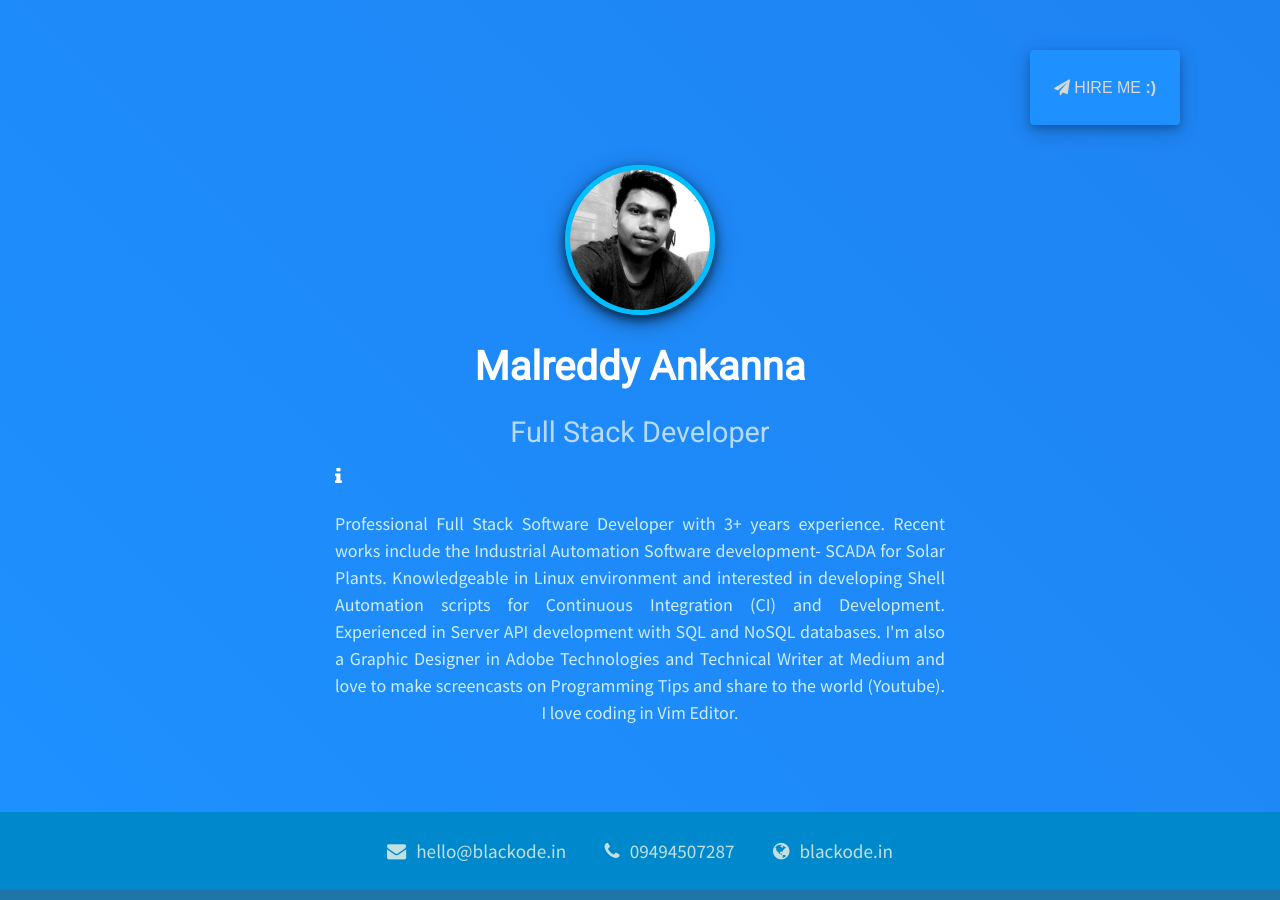
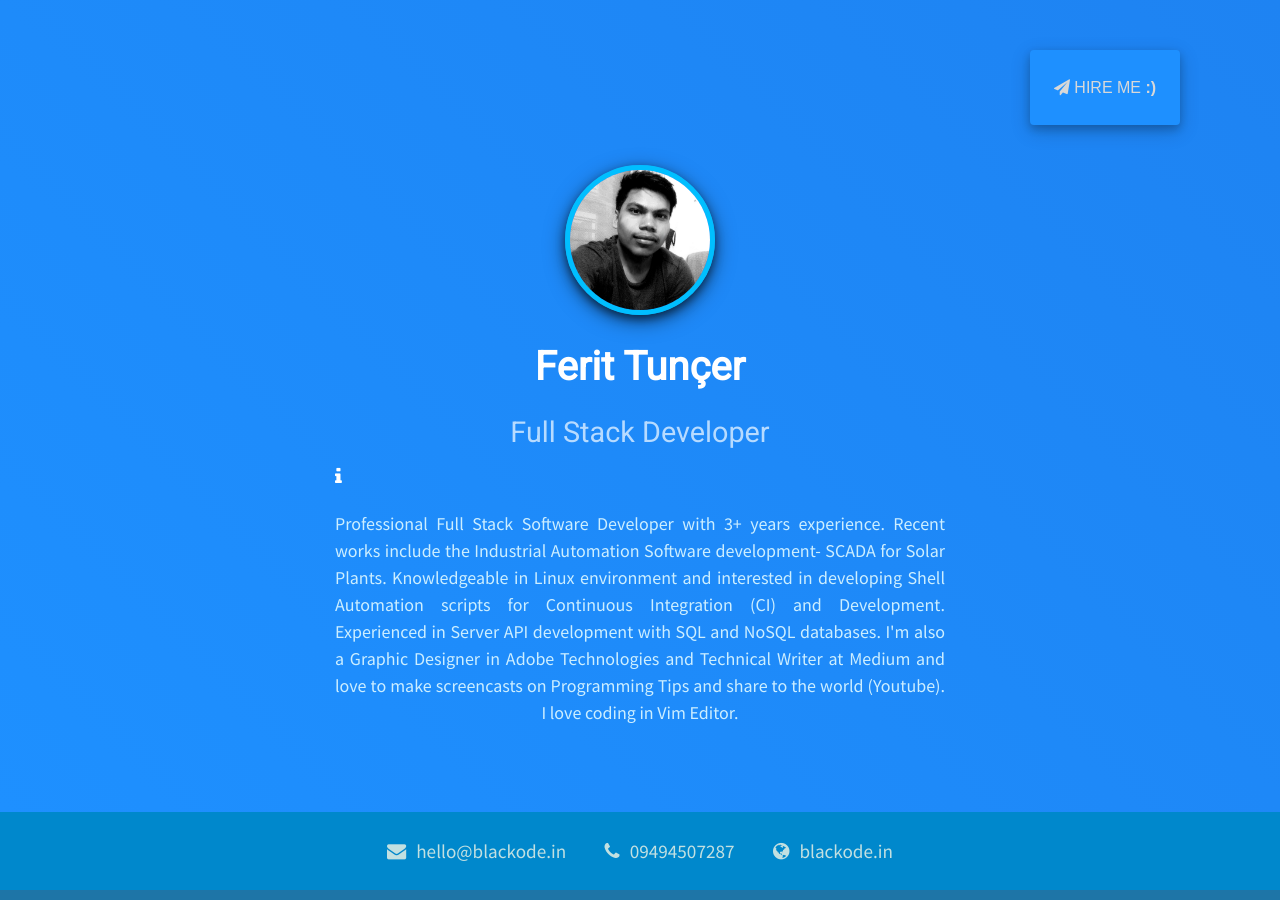
Before and after one commit to ferittuncer/ferittuncer.github.io, a Jekyll site: the page built from index.html, in a window 1280 px wide and 900 px high. Built offline with Jekyll 4.4.1, drawn with Linux system fonts in a browser that asks for light colours; a style sheet for code colours, icons or effects is not loaded.

Commit message:
Update profile.yaml

```diff
--- a/_data/profile.yaml
+++ b/_data/profile.yaml
@@ -1,10 +1,10 @@
-name: Malreddy Ankanna
+name: Ferit Tunçer
 title: Full Stack Developer
 firstName: ""
 lastName: ""
 email: hello@blackode.in
 phone: 09494507287
-website: https://blackode.in
+website: https://github.com/ferittuncer
 description: > # This means ignore new line until
     Professional Full Stack Software Developer with 3+ years experience. Recent works include the Industrial
     Automation Software development- SCADA for Solar Plants. Knowledgeable in Linux environment and interested in developing Shell Automation scripts
```
